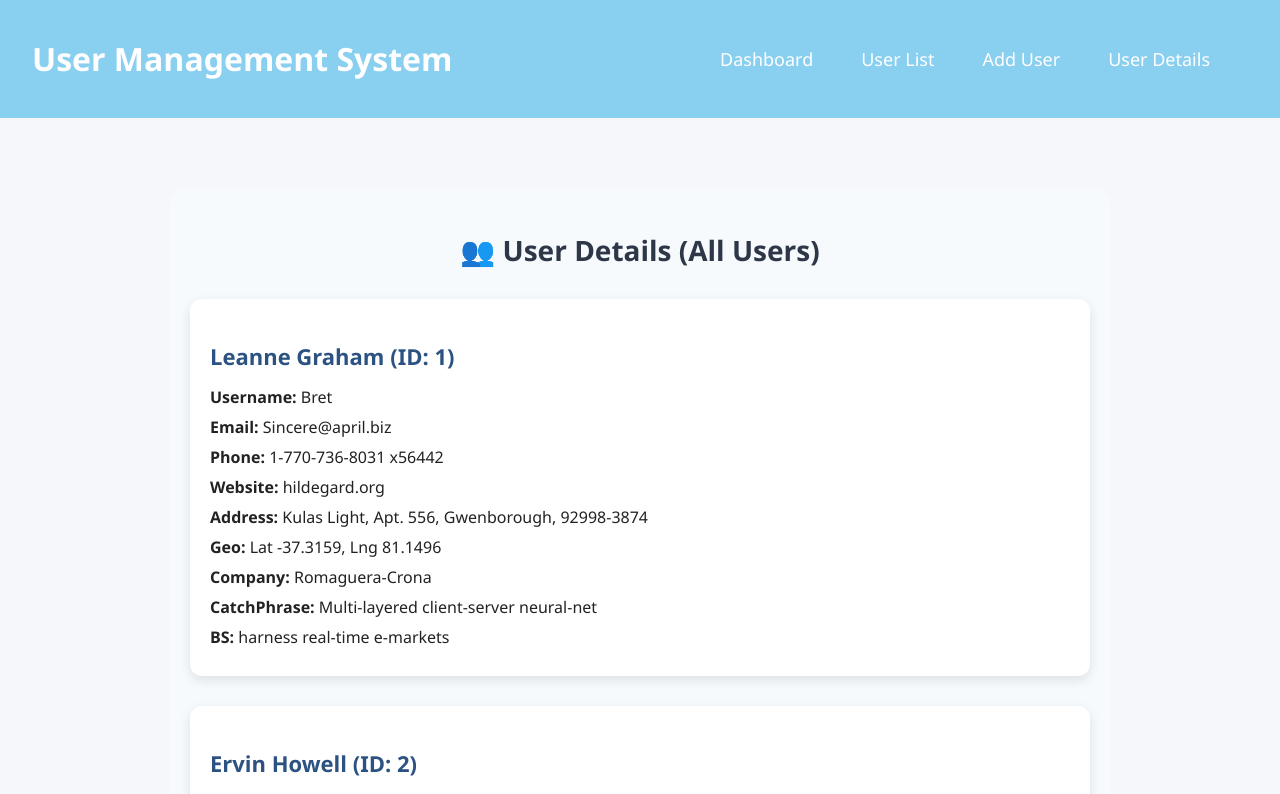
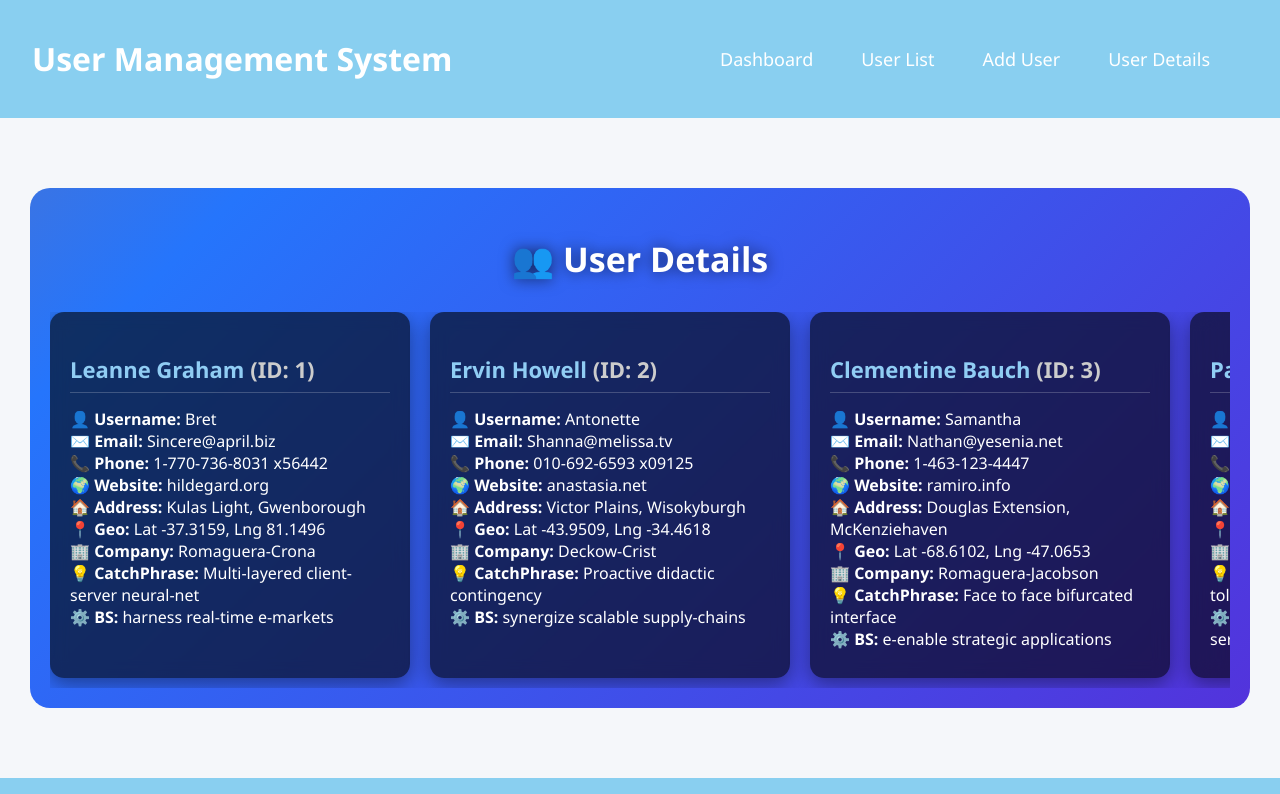
Before and after one commit to ra68288/UserManagementSystem, a React (Create React App) app in the folder user-management-system/: page /details in a window 1280 px wide. Shown: the top 794 px of the page. Built offline with nearby package versions, Linux system fonts and the light colour scheme.

Commit message:
some updates

```diff
--- a/user-management-system/src/pages/UserDetails.js
+++ b/user-management-system/src/pages/UserDetails.js
@@ -1,79 +1,94 @@
 import React from "react";
-import users from "../data/users"; // importo listën e userave
+import users from "../data/users";
 
 function UserDetails() {
   return (
     <div
       style={{
-        maxWidth: 900,
+        maxWidth: 1200,
         margin: "40px auto",
         padding: 20,
-        borderRadius: 16,
-        background: "#f7fafc",
+        borderRadius: 20,
         fontFamily: "Segoe UI, Arial, sans-serif",
+        color: "#fff",
+        background: "linear-gradient(-45deg, #6a11cb, #2575fc, #ff6a00, #00c9ff)",
+        backgroundSize: "400% 400%",
+        animation: "gradientBG 12s ease infinite",
       }}
     >
+      <style>
+        {`
+          @keyframes gradientBG {
+            0% {background-position: 0% 50%;}
+            50% {background-position: 100% 50%;}
+            100% {background-position: 0% 50%;}
+          }
+        `}
+      </style>
+
       <h2
         style={{
+          textAlign: "center",
+          fontSize: 34,
+          fontWeight: "bold",
           marginBottom: 30,
-          fontSize: 28,
-          fontWeight: 700,
-          color: "#2d3748",
-          textAlign: "center",
+          textShadow: "0 0 15px rgba(0,0,0,0.6)",
         }}
       >
-        👥 User Details (All Users)
+        👥 User Details
       </h2>
 
+      <div
+        style={{
+          display: "flex",
+          overflowX: "auto",
+          gap: 20,
+          paddingBottom: 10,
+        }}
+      >
         {users.map((user) => (
           <div
             key={user.id}
             style={{
-            marginBottom: 30,
+              minWidth: 320,
               padding: 20,
-            borderRadius: 12,
-            background: "white",
-            boxShadow: "0 4px 12px rgba(0,0,0,0.1)",
+              borderRadius: 14,
+              background: "rgba(0,0,0,0.6)",
+              backdropFilter: "blur(8px)",
+              boxShadow: "0 6px 20px rgba(0,0,0,0.4)",
+              transition: "transform 0.3s ease",
+            }}
+            onMouseOver={(e) =>
+              (e.currentTarget.style.transform = "translateY(-8px) scale(1.05)")
+            }
+            onMouseOut={(e) =>
+              (e.currentTarget.style.transform = "translateY(0) scale(1)")
+            }
+          >
+            <h3
+              style={{
+                fontSize: 22,
+                marginBottom: 15,
+                color: "#90cdf4",
+                borderBottom: "1px solid rgba(255,255,255,0.2)",
+                paddingBottom: 8,
               }}
             >
-          <h3 style={{ marginBottom: 15, fontSize: 22, color: "#2c5282" }}>
-            {user.name} (ID: {user.id})
+              {user.name} <span style={{ color: "#ccc" }}>(ID: {user.id})</span>
             </h3>
 
-          <div style={{ marginBottom: 8 }}>
-            <strong>Username:</strong> {user.username}
-          </div>
-          <div style={{ marginBottom: 8 }}>
-            <strong>Email:</strong> {user.email}
-          </div>
-          <div style={{ marginBottom: 8 }}>
-            <strong>Phone:</strong> {user.phone}
-          </div>
-          <div style={{ marginBottom: 8 }}>
-            <strong>Website:</strong> {user.website}
-          </div>
-
-          <div style={{ marginBottom: 8 }}>
-            <strong>Address:</strong>{" "}
-            {user.address.street}, {user.address.suite}, {user.address.city},{" "}
-            {user.address.zipcode}
-          </div>
-          <div style={{ marginBottom: 8 }}>
-            <strong>Geo:</strong> Lat {user.address.geo.lat}, Lng{" "}
-            {user.address.geo.lng}
-          </div>
-
-          <div style={{ marginBottom: 8 }}>
-            <strong>Company:</strong> {user.company.name}
-          </div>
-          <div style={{ marginBottom: 8 }}>
-            <strong>CatchPhrase:</strong> {user.company.catchPhrase}
-          </div>
-          <div style={{ marginBottom: 8 }}>
-            <strong>BS:</strong> {user.company.bs}
-          </div>
+            <div>👤 <strong>Username:</strong> {user.username}</div>
+            <div>✉️ <strong>Email:</strong> {user.email}</div>
+            <div>📞 <strong>Phone:</strong> {user.phone}</div>
+            <div>🌍 <strong>Website:</strong> {user.website}</div>
+            <div>🏠 <strong>Address:</strong> {user.address.street}, {user.address.city}</div>
+            <div>📍 <strong>Geo:</strong> Lat {user.address.geo.lat}, Lng {user.address.geo.lng}</div>
+            <div>🏢 <strong>Company:</strong> {user.company.name}</div>
+            <div>💡 <strong>CatchPhrase:</strong> {user.company.catchPhrase}</div>
+            <div>⚙️ <strong>BS:</strong> {user.company.bs}</div>
           </div>
         ))}
+      </div>
     </div>
   );
 }
```
Lines whose indentation alone changed are shown as unchanged.
